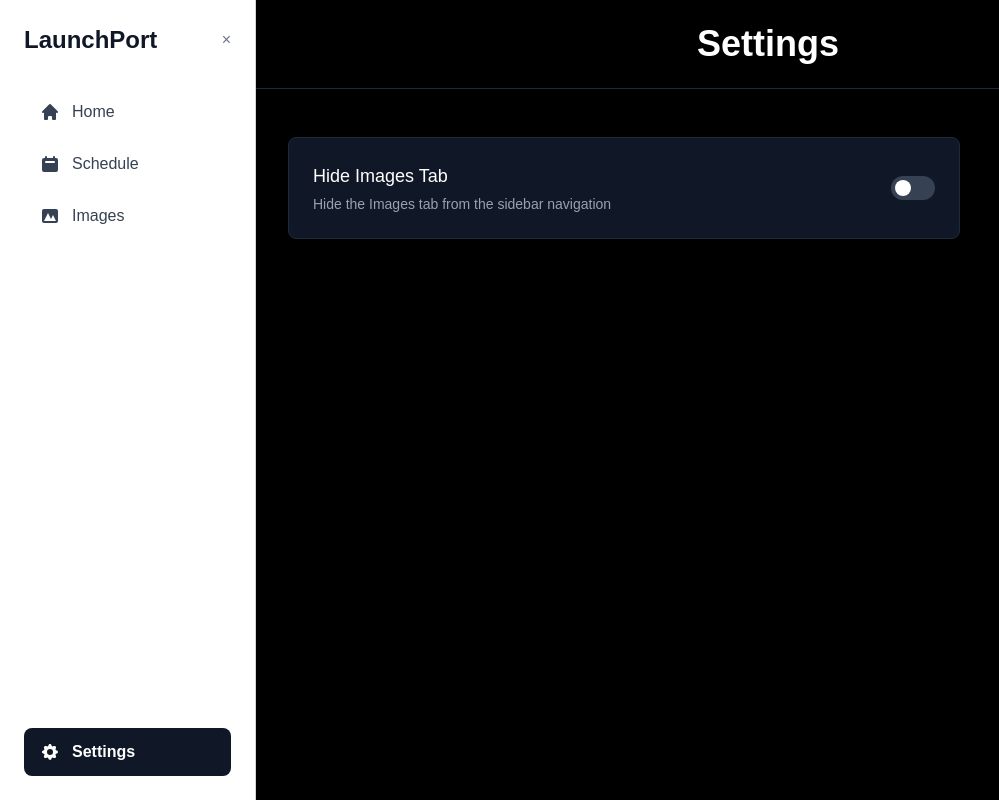
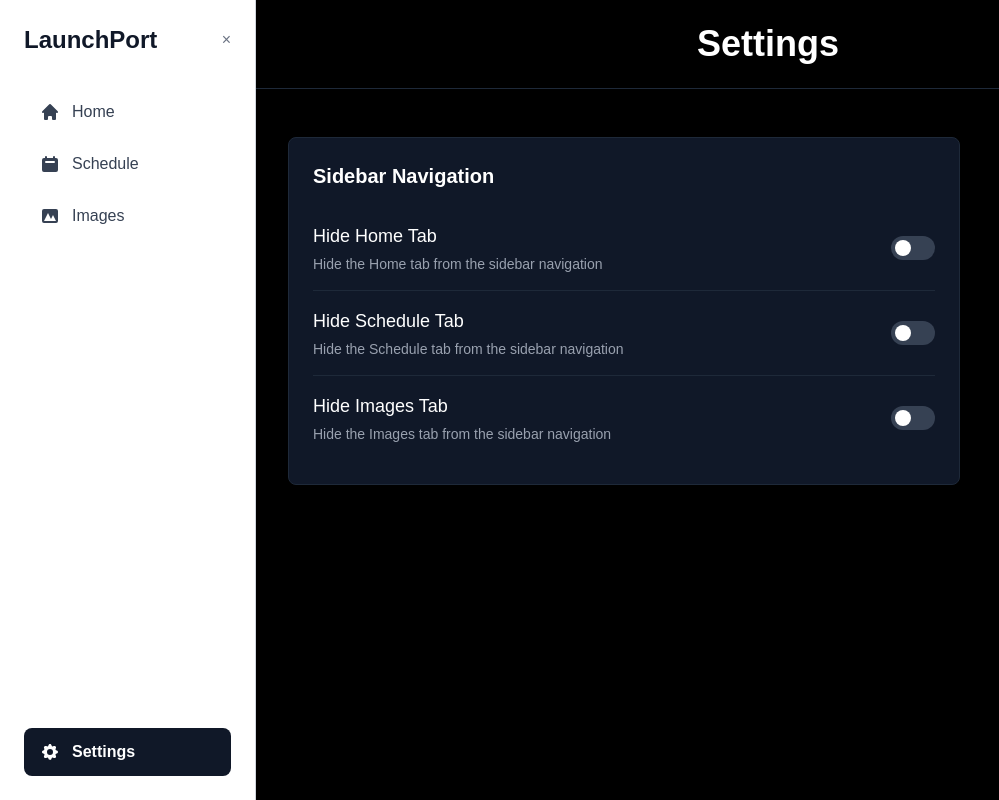
Before and after one commit to GamerC0der/launchport, a Next.js app in the folder nextjs/: page /settings in a window 1280 px wide. Shown: the whole page, without its empty margins (0-999 px from the left). Built offline with nearby package versions, Linux system fonts and the light colour scheme.

Commit message:
Advanced Settings

```diff
--- a/nextjs/app/components/Sidebar.tsx
+++ b/nextjs/app/components/Sidebar.tsx
@@ -8,15 +8,19 @@ import { getSettings } from '../utils/settings';
 
 export default function Sidebar({ onClose }: { onClose: () => void }) {
   const pathname = usePathname();
-  const [hideImagesTab, setHideImagesTab] = useState(false);
+  const [settings, setSettings] = useState({
+    hideImagesTab: false,
+    hideHomeTab: false,
+    hideScheduleTab: false,
+  });
 
   useEffect(() => {
-    const settings = getSettings();
-    setHideImagesTab(settings.hideImagesTab);
+    const currentSettings = getSettings();
+    setSettings(currentSettings);
 
     const handleStorageChange = () => {
       const updatedSettings = getSettings();
-      setHideImagesTab(updatedSettings.hideImagesTab);
+      setSettings(updatedSettings);
     };
 
     window.addEventListener('storage', handleStorageChange);
@@ -29,9 +33,9 @@ export default function Sidebar({ onClose }: { onClose: () => void }) {
   }, []);
 
   const menuItems = [
-    { href: '/', label: 'Home', icon: HiHome },
-    { href: '/calendar', label: 'Schedule', icon: HiCalendar },
-    ...(hideImagesTab ? [] : [{ href: '/images', label: 'Images', icon: HiPhotograph }]),
+    ...(settings.hideHomeTab ? [] : [{ href: '/', label: 'Home', icon: HiHome }]),
+    ...(settings.hideScheduleTab ? [] : [{ href: '/calendar', label: 'Schedule', icon: HiCalendar }]),
+    ...(settings.hideImagesTab ? [] : [{ href: '/images', label: 'Images', icon: HiPhotograph }]),
   ];
   return (
     <aside className="w-64 h-screen border-r border-gray-300 dark:border-gray-700 bg-white dark:bg-gray-950 p-6 overflow-y-auto flex flex-col">
--- a/nextjs/app/settings/page.tsx
+++ b/nextjs/app/settings/page.tsx
@@ -4,18 +4,43 @@ import { useState, useEffect } from 'react';
 import { getSettings, updateSetting } from '../utils/settings';
 
 export default function SettingsPage() {
-  const [hideImagesTab, setHideImagesTab] = useState(false);
+  const [settings, setSettings] = useState({
+    hideImagesTab: false,
+    hideHomeTab: false,
+    hideScheduleTab: false,
+  });
 
   useEffect(() => {
-    const settings = getSettings();
-    setHideImagesTab(settings.hideImagesTab);
+    const currentSettings = getSettings();
+    setSettings(currentSettings);
   }, []);
 
-  const handleToggleHideImages = () => {
-    const newValue = !hideImagesTab;
-    setHideImagesTab(newValue);
-    updateSetting('hideImagesTab', newValue);
+  const handleToggle = (key: keyof typeof settings) => {
+    const newValue = !settings[key];
+    setSettings({ ...settings, [key]: newValue });
+    updateSetting(key, newValue);
   };
+
+  const ToggleSetting = ({ label, description, settingKey }: { label: string; description: string; settingKey: keyof typeof settings }) => (
+    <div className="flex items-center justify-between py-4 border-b border-gray-800 last:border-b-0">
+      <div>
+        <p className="text-lg font-medium text-white">{label}</p>
+        <p className="text-sm text-gray-400 mt-1">{description}</p>
+      </div>
+      <button
+        onClick={() => handleToggle(settingKey)}
+        className={`relative inline-flex h-6 w-11 items-center rounded-full transition-colors focus:outline-none focus:ring-2 focus:ring-gray-500 focus:ring-offset-2 focus:ring-offset-black ${
+          settings[settingKey] ? 'bg-blue-600' : 'bg-gray-700'
+        }`}
+      >
+        <span
+          className={`inline-block h-4 w-4 transform rounded-full bg-white transition-transform ${
+            settings[settingKey] ? 'translate-x-6' : 'translate-x-1'
+          }`}
+        />
+      </button>
+    </div>
+  );
 
   return (
     <div className="min-h-screen bg-black">
@@ -27,26 +52,22 @@ export default function SettingsPage() {
 
       <main className="max-w-7xl mx-auto px-4 sm:px-6 lg:px-8 py-12">
         <div className="bg-gray-900 rounded-lg border border-gray-800 p-6 max-w-2xl">
-          <div className="flex items-center justify-between">
-            <div>
-              <p className="text-lg font-medium text-white">Hide Images Tab</p>
-              <p className="text-sm text-gray-400 mt-1">
-                Hide the Images tab from the sidebar navigation
-              </p>
-            </div>
-            <button
-              onClick={handleToggleHideImages}
-              className={`relative inline-flex h-6 w-11 items-center rounded-full transition-colors focus:outline-none focus:ring-2 focus:ring-gray-500 focus:ring-offset-2 focus:ring-offset-black ${
-                hideImagesTab ? 'bg-blue-600' : 'bg-gray-700'
-              }`}
-            >
-              <span
-                className={`inline-block h-4 w-4 transform rounded-full bg-white transition-transform ${
-                  hideImagesTab ? 'translate-x-6' : 'translate-x-1'
-                }`}
-              />
-            </button>
-          </div>
+          <h2 className="text-xl font-semibold text-white mb-4">Sidebar Navigation</h2>
+          <ToggleSetting
+            label="Hide Home Tab"
+            description="Hide the Home tab from the sidebar navigation"
+            settingKey="hideHomeTab"
+          />
+          <ToggleSetting
+            label="Hide Schedule Tab"
+            description="Hide the Schedule tab from the sidebar navigation"
+            settingKey="hideScheduleTab"
+          />
+          <ToggleSetting
+            label="Hide Images Tab"
+            description="Hide the Images tab from the sidebar navigation"
+            settingKey="hideImagesTab"
+          />
         </div>
       </main>
     </div>
--- a/nextjs/app/utils/settings.ts
+++ b/nextjs/app/utils/settings.ts
@@ -2,10 +2,14 @@ const SETTINGS_KEY = 'launchport_settings';
 
 export interface Settings {
   hideImagesTab: boolean;
+  hideHomeTab: boolean;
+  hideScheduleTab: boolean;
 }
 
 const defaultSettings: Settings = {
   hideImagesTab: false,
+  hideHomeTab: false,
+  hideScheduleTab: false,
 };
 
 export function getSettings(): Settings {
```
